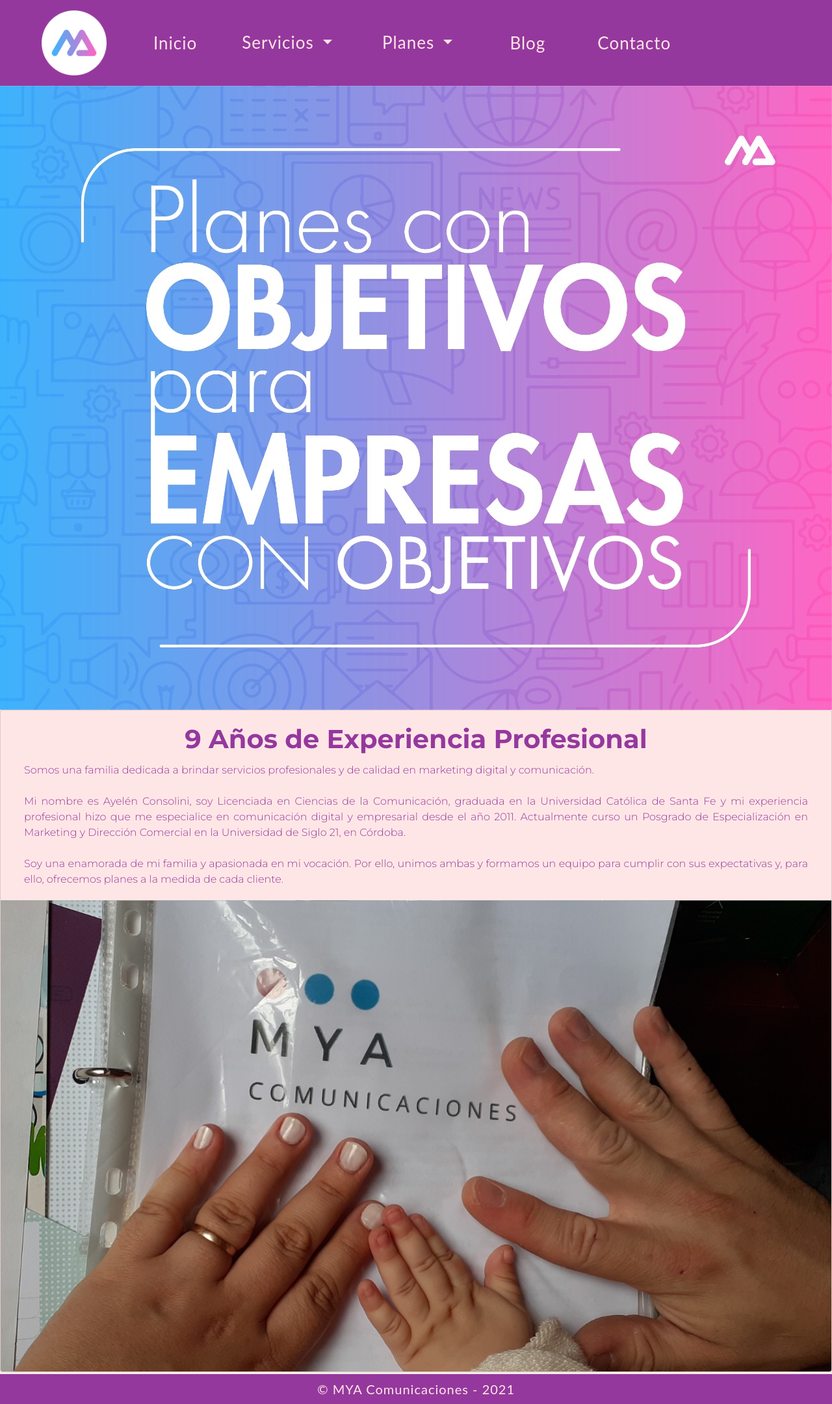
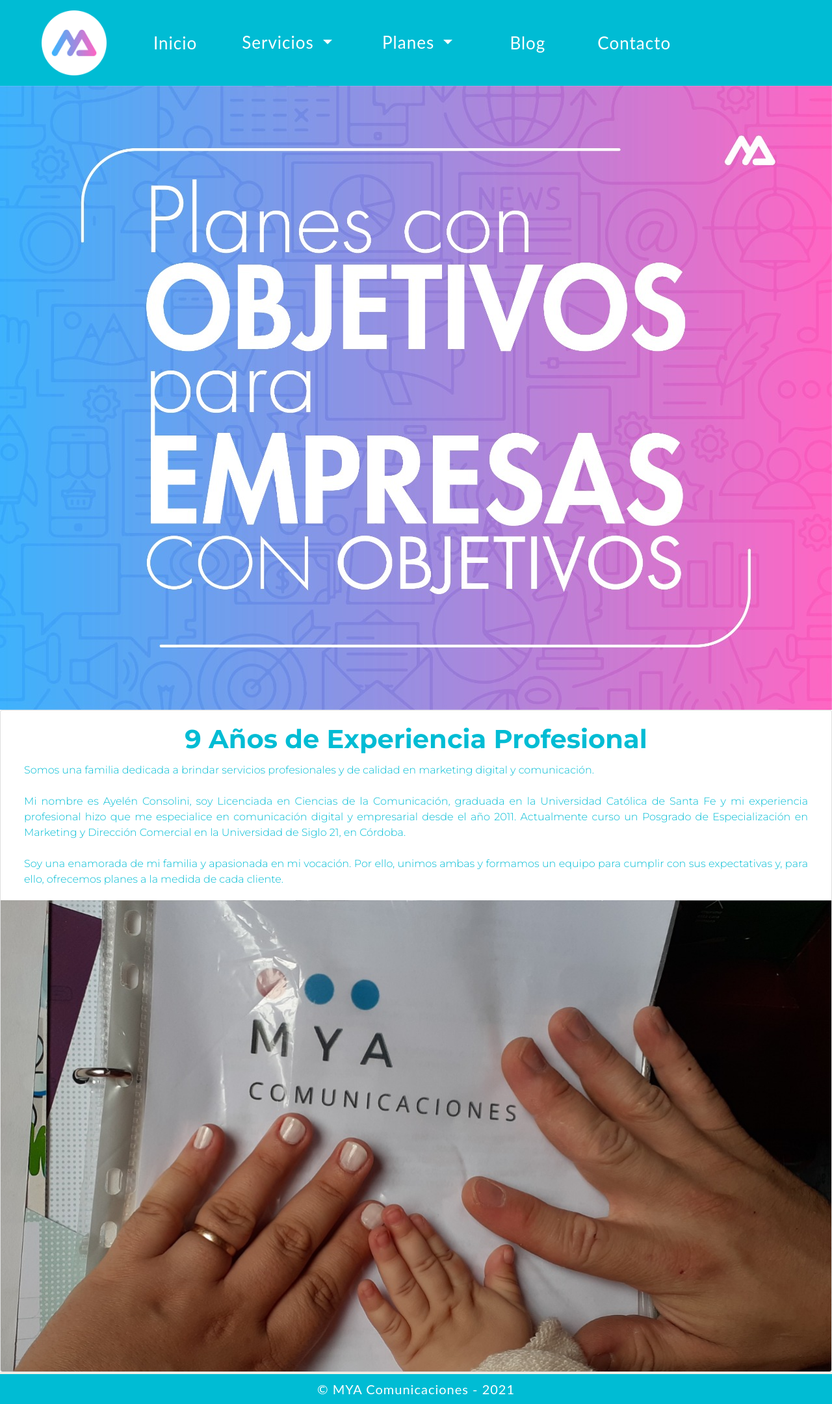
Before and after one commit to agostinabertot/web.MYA.v2, an Angular app: page / in a window 1280 px wide. Shown: the whole page at 65% size. Built offline with nearby package versions, Linux system fonts and the light colour scheme.

Commit message:
prueba cambio de color inicio

```diff
--- a/src/app/pages/inicio/inicio.component.css
+++ b/src/app/pages/inicio/inicio.component.css
@@ -1,11 +1,11 @@
 p {
-    color: #95389e;
+    color: #00bcd4;
     text-align: justify;
     font-family: 'Montserrat', sans-serif;
 }
 
 .titulo {
-    color: #95389e;
+    color: #00bcd4;
     text-align: center;
     font-family: 'Montserrat', sans-serif;
     font-weight: bold;
@@ -14,7 +14,7 @@ p {
 
 @media (max-width: 576px) {
     .titulo {
-        color: #95389e;
+        color: #00bcd4cd;
         text-align: center;
         font-family: 'Montserrat', sans-serif;
         font-weight: bold;
--- a/src/app/pages/inicio/inicio.component.html
+++ b/src/app/pages/inicio/inicio.component.html
@@ -1,7 +1,7 @@
-<div style="background-color:  #ffe6e6;">
+<div style="background-color: #ffffff;">
     <img src="/assets/imagenes/Banner1.jpeg" alt="" width="100%" height="auto">
 
-    <div class="card" style="background-color:  #ffe6e6;">
+    <div class="card" style="background-color:  #ffffff;">
         <div class="card-body">
             <h5 class="card-title titulo">9 Años de Experiencia Profesional</h5>
             <p class="card-text ml-3 mr-3">
--- a/src/app/shared/footer/footer.component.css
+++ b/src/app/shared/footer/footer.component.css
@@ -1,9 +1,9 @@
 .footer {
-    color: #ffe6e6 !important;
+    color: #ffffff !important;
     letter-spacing: 1px;
     font-family: 'Lato', sans-serif;
     font-size: 20px;
-    background-color: #95389e;
+    background-color: #00bcd4;
     margin-top: 3px;
     padding-top: 8px;
     padding-bottom: 8px;
--- a/src/app/shared/footer/footer.component.html
+++ b/src/app/shared/footer/footer.component.html
@@ -1,3 +1,3 @@
 <footer class="text-end footer">
-    &copy; <a style="background-color: #95389e; font-family: 'Lato', sans-serif;"> MYA Comunicaciones</a> - {{ anio }}
+    &copy; <a style="background-color: #00bcd4; font-family: 'Lato', sans-serif;"> MYA Comunicaciones</a> - {{ anio }}
 </footer>
--- a/src/app/shared/navbar/navbar.component.css
+++ b/src/app/shared/navbar/navbar.component.css
@@ -1,5 +1,5 @@
 .menu {
-    color: #ffe6e6 !important;
+    color: #ffffff !important;
     letter-spacing: 1px;
     padding-right: 15px;
     font-family: 'Lato', sans-serif;
@@ -7,7 +7,7 @@
 }
 
 .submenu {
-    color: #95389e !important;
+    color: #00bcd4 !important;
     letter-spacing: 1px;
     padding-right: 15px;
     font-family: 'Lato', sans-serif;
--- a/src/app/shared/navbar/navbar.component.html
+++ b/src/app/shared/navbar/navbar.component.html
@@ -1,4 +1,4 @@
-<nav class="navbar navbar-expand-lg pb-3 pt-3" style="background-color: #95389e;">
+<nav class="navbar navbar-expand-lg pb-3 pt-3" style="background-color: #00bcd4;">
 
     <img src="../../../assets/imagenes/logo.png" alt="" class="img-fluid mr-5 ml-5" width="100" height="100">
 
```
